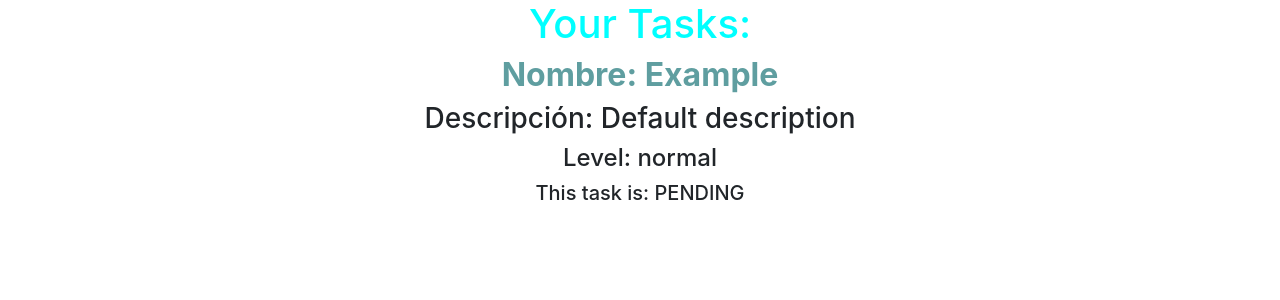
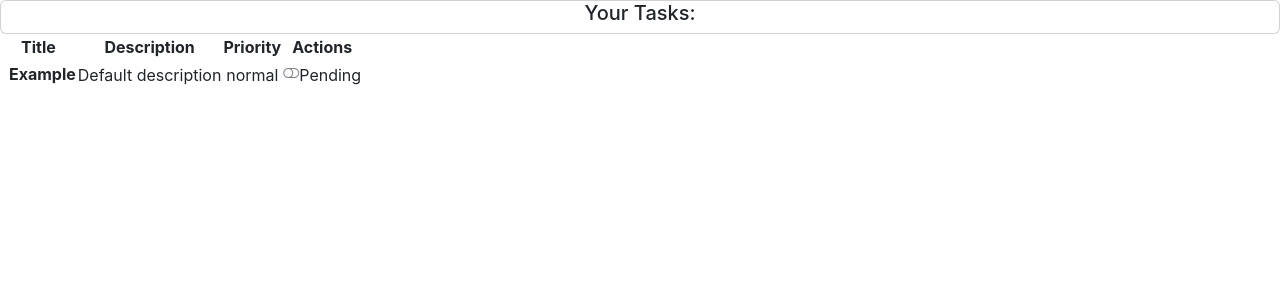
Before and after one commit to MarianoMasondo/React-Review, a React (Create React App) app: page / in a window 1280 px wide. Shown: the top 300 px of the page. Built offline with nearby package versions, Linux system fonts and the light colour scheme.

Commit message:
Toggle pending unfinished

```diff
--- a/package.json
+++ b/package.json
@@ -8,6 +8,7 @@
     "@testing-library/user-event": "^13.5.0",
     "boostrap": "^2.0.0",
     "bootstrap": "^5.3.3",
+    "bootstrap-icons": "^1.11.3",
     "react": "^18.2.0",
     "react-dom": "^18.2.0",
     "react-scripts": "5.0.1",
--- a/src/components/container/task_list.jsx
+++ b/src/components/container/task_list.jsx
@@ -33,11 +33,32 @@ const TaskListComponent = () => {
   };
   return (
     <div>
-      <div>
-        <h1>Your Tasks:</h1>
+      <div className="col-12">
+      <div className="card">
+        {/* Card Header (title) */}
+        <h5>Your Tasks:</h5>
+      </div>
+        {/* Card Body(content) */}
+        <div className="card-body" data-mdb-perfect-scrollbar="true" style={{position: "relative", height:"400px"}}>
+        <table>
+          <thead>
+            <tr>
+              <th scope="col">Title</th>
+              <th scope="col">Description</th>
+              <th scope="col">Priority</th>
+              <th scope="col">Actions</th>
+            </tr>
+          </thead>
+          <tbody>
+            {/* TODO: Iterar sobre una lista de tareas */}
+            <TaskComponent task={defaultTask}></TaskComponent>
+          </tbody>
+        </table>
+
+        </div>
       </div>
       {/*TODO: Aplicar un map/for para renderizar una lista*/}
-      <TaskComponent task={defaultTask}></TaskComponent>
+      {/* <TaskComponent task={defaultTask}></TaskComponent> */}
     </div>
   );
 };
--- a/src/components/pure/task.jsx
+++ b/src/components/pure/task.jsx
@@ -15,12 +15,35 @@ const TaskComponent = ({ task }) => {
   }, [task]);
 
   return (
-    <div>
-      <h2 className="task-name">Nombre: {task.name}</h2>
-      <h3>Descripción: {task.description}</h3>
-      <h4>Level: {task.level}</h4>
-      <h5>This task is: {task.completed ? "COMPLETED" : "PENDING"}</h5>
-    </div>
+    <tr className="fw-normal">
+      <th>
+        <span className="ms-2">{task.name}</span>
+      </th>
+      <td>
+      <span className="align-middle">{task.description}</span>
+      </td>
+      <td>
+      {/* TODO: Sustituir por un badge */}
+      <span className="align-middle">{task.level}</span>
+      </td>
+      <td>
+        {task.completed ? (
+          <i className="bi-toggle-on" style={{ color: "green" }}></i>
+        ) : (
+          <i className="bi-toggle-off" style={{ color: "grey" }}></i>
+        )}
+        <span className="align-middle">
+          {task.completed ? "Completed" : "Pending"}
+        </span>
+      </td>
+    </tr>
+
+    // <div>
+    //   <h2 className="task-name">Nombre: {task.name}</h2>
+    //   <h3>Descripción: {task.description}</h3>
+    //   <h4>Level: {task.level}</h4>
+    //   <h5>This task is: {task.completed ? "COMPLETED" : "PENDING"}</h5>
+    // </div>
   );
 };
 
--- a/src/index.js
+++ b/src/index.js
@@ -2,7 +2,7 @@ import React from "react";
 import ReactDOM from "react-dom/client";
 //añadimos Bootstrap a nuestro proyecto
 import 'bootstrap/dist/css/bootstrap.css';
-
+import 'bootstrap-icons/font/bootstrap-icons.css'
 // ! importante: Los estilos propios deben ir debajo del del Bootstrap para que nos los pise.
 import "./index.css";
 import App from "./App";
```
Also changed, not shown: 1 other file (tests, documents, lock files or other folders).
